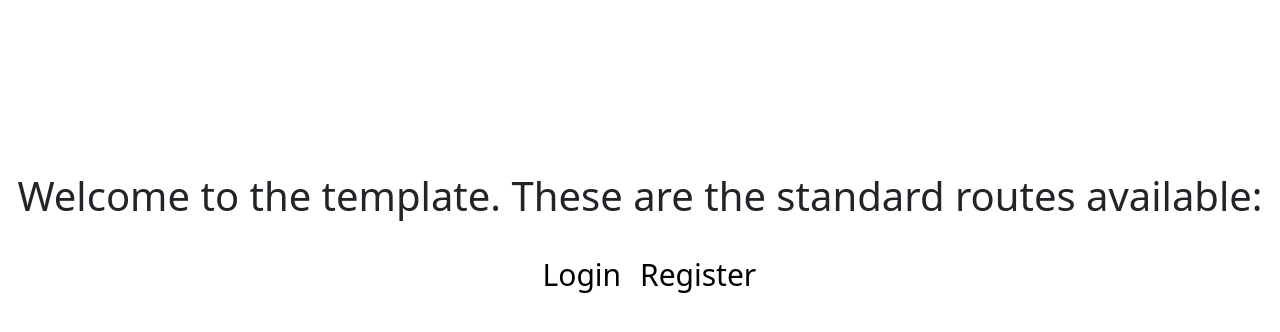
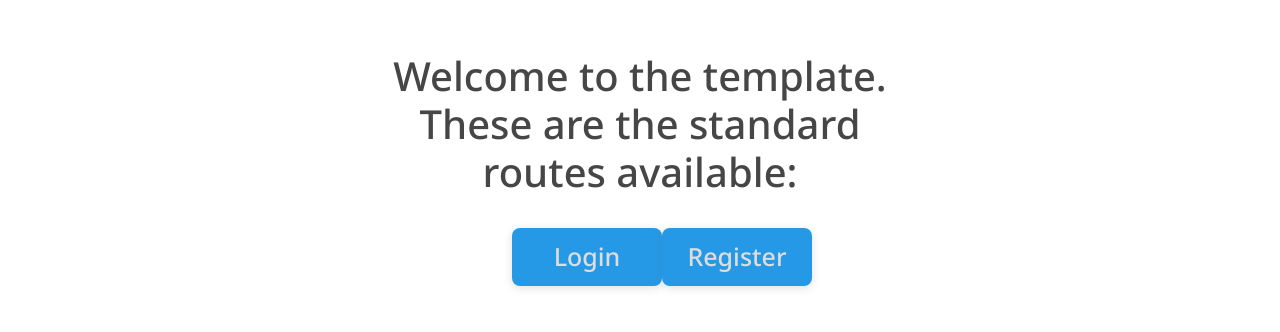
Before and after one commit to yassinemab/react-django-docker-template, a React (Create React App) app in the folder frontend/: page / in a window 1280 px wide. Shown: the part 108-440 px from the top of the page. Built offline with nearby package versions, Linux system fonts and the light colour scheme; no server answers.

Commit message:
added NotoSans font and added sass

```diff
--- a/frontend/src/components/Home.tsx
+++ b/frontend/src/components/Home.tsx
@@ -12,14 +12,30 @@ const Home: FC = (props): JSX.Element => {
                 Welcome to the template. These are the standard routes
                 available:
             </h1>
-            <div className="mt-4 d-flex justify-content-space-between">
-                <Link className="link col-md-6 col-sm-12" to={`/${user.active ? "logout" : "login"}`}>
+            <div
+                className="mt-4 d-flex"
+                style={{ width: "50%", justifyContent: "space-evenly" }}
+            >
+                <Link
+                    className="link col-md-6 col-sm-12"
+                    to={`/${user.active ? "logout" : "login"}`}
+                >
                     {user.active ? "Logout" : "Login"}
                 </Link>
                 <Link className="link col-md-6 col-sm-12" to="/register">
                     Register
                 </Link>
             </div>
+            {user.active && (
+                <>
+                    <h1 className="mt-5 d-flex justify-content-center col-md-12">
+                        User info
+                    </h1>
+                    <ul>Id: {user.id}</ul>
+                    <ul>Name: {user.name}</ul>
+                    <ul>Email: {user.email}</ul>
+                </>
+            )}
         </div>
     )
 }
--- a/frontend/src/style.scss
+++ b/frontend/src/style.scss
@@ -1,11 +1,31 @@
+$text-color: rgb(70, 70, 70);
+$inverted-text-color: rgb(221, 221, 221);
+$inverted-text-color-hover: rgb(185, 185, 185);
+$standard-box-shadow: rgba(99, 99, 99, 0.2) 0px 2px 8px 0px;
+$primary-button-color: rgb(38, 153, 230);
+$primary-button-color-hover: rgb(34, 130, 194);
 
+@font-face {
+    font-family: NotoSans;
+    src: url("./assets/fonts/NotoSans-Medium.ttf");
+}
+
+body {
+    font-family: NotoSans;
+}
 
 .centered-container {
     display: flex;
     justify-content: center;
-  width: 100vw;
+    width: 40vw;
+    text-align: center;
+    margin: auto;
     align-items: center;
-  margin-top: 35vh
+    margin-top: 20vh;
+}
+
+h1 {
+    color: $text-color;
 }
 
 .w-100 {
@@ -13,13 +33,21 @@
 }
 
 .link {
-  color: black;
-  font-size: 30px;
+    width: 150px;
+    color: $inverted-text-color;
+    font-size: 25px;
     text-decoration: none;
+    transition: 0.2s all;
+    border-radius: 8px;
+    padding: 10px 0;
+    background-color: $primary-button-color;
+    box-shadow: $standard-box-shadow;
 }
 
 .link:hover {
-  color: darkgray;
+    background-color: $primary-button-color-hover;
+    color: $inverted-text-color-hover;
+    transition: 0.2s all;
 }
 
 .auth-container {
```
Also changed, not shown: frontend/src/assets/fonts/NotoSans-Medium.ttf (added). Lines whose indentation alone changed are shown as unchanged.
